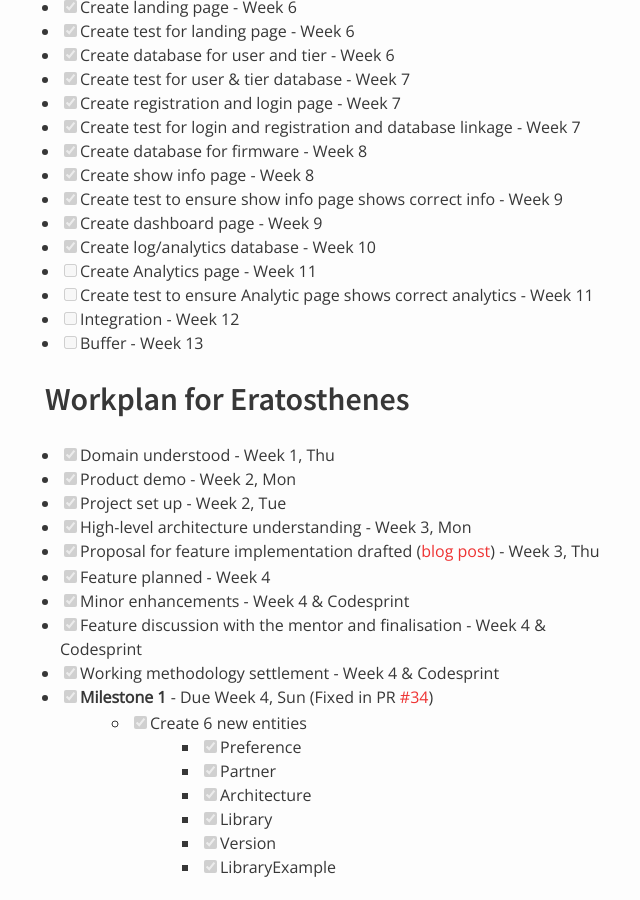
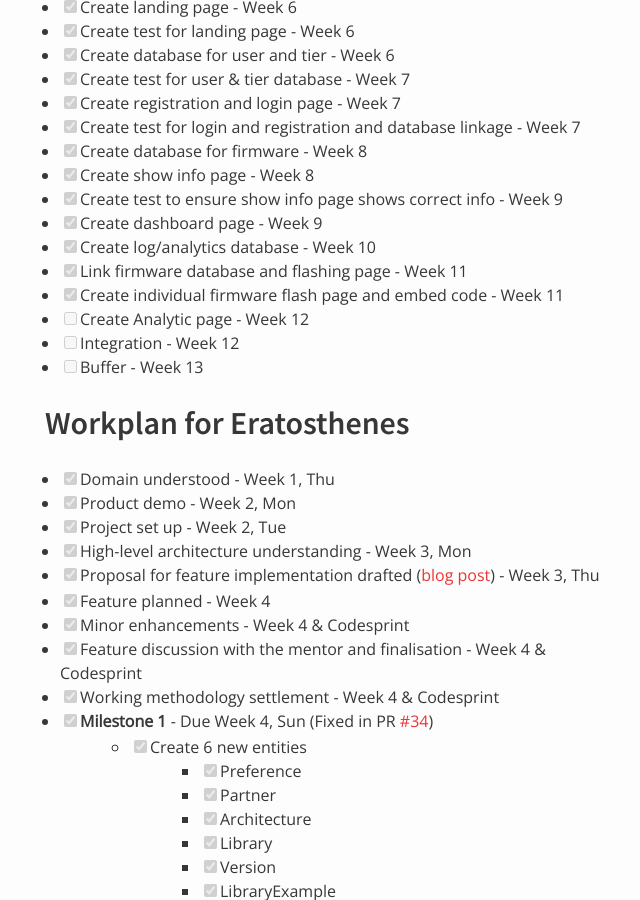
Before and after one commit to nus-oss/cs3281-AY1516S2-website, a Jekyll site: the page built from teams/codebender.md, in a window 1280 px wide and 900 px high, scrolled down 1191 px. Shown: the whole window, without its empty margins (325-965 px from the left). Built offline with Jekyll 4.4.1, drawn with Linux system fonts in a browser that asks for light colours; some of the changed text lies outside the part shown.

Commit message:
Alex update progress

```diff
--- a/teams/codebender.md
+++ b/teams/codebender.md
@@ -47,8 +47,9 @@ permalink: /teams/codebender/
 * [x] Create test to ensure show info page shows correct info - Week 9
 * [x] Create dashboard page - Week 9
 * [x] Create log/analytics database - Week 10
-* [ ] Create Analytics page - Week 11
-* [ ] Create test to ensure Analytic page shows correct analytics - Week 11
+* [x] Link firmware database and flashing page - Week 11
+* [x] Create individual firmware flash page and embed code - Week 11
+* [ ] Create Analytic page - Week 12
 * [ ] Integration - Week 12
 * [ ] Buffer - Week 13
 
@@ -332,6 +333,8 @@ permalink: /teams/codebender/
 * Week 11, Mon - Created logs database
 * Week 11, Wed - Linked up all database with foreign keys and cascading enabled
 * Week 11, Thu - Lots of improvements on login-register-page
+* Week 12, Mon - Linked flashing page with firmware database
+* Week 12, Mon - Create individual flash pages + allow user to copy embed code onto their website
 
 #### Contribution to minor project - Powerpoint Labs
 * Week 6, Fri - Setup of project environment complete.
```
